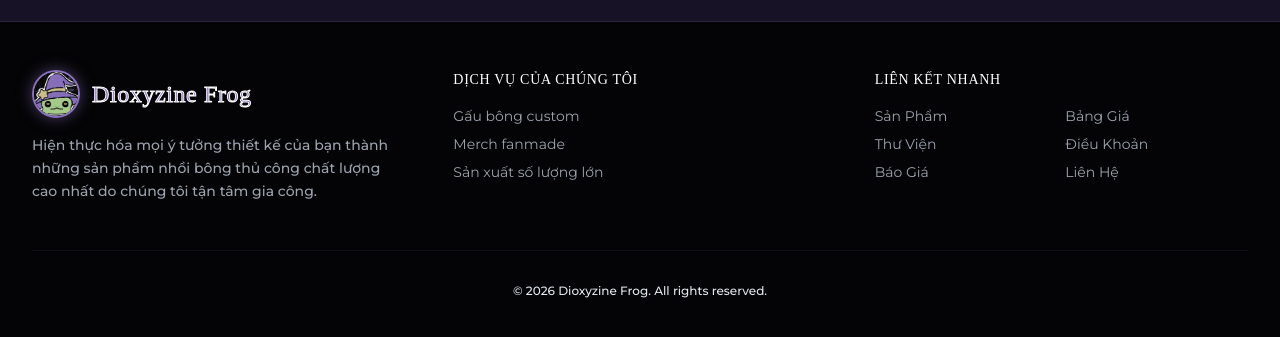
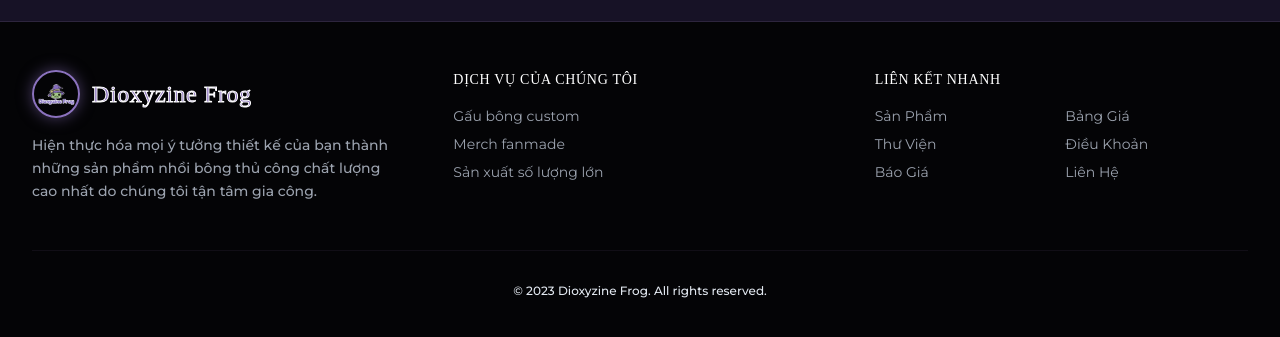
Before and after one commit to NhatNguyen2407/Project, a React (Vite) app in the folder Working_Projects/Dioxyzine_Frog/: page / in a window 1280 px wide. Shown: the part 2389-2726 px from the top of the page. Built offline with nearby package versions, Linux system fonts and the light colour scheme; no server answers; a web font is replaced by a local one.

Commit message:
smol update (18.1)

```diff
--- a/Working_Projects/Dioxyzine_Frog/src/app/components/layout/Footer.jsx
+++ b/Working_Projects/Dioxyzine_Frog/src/app/components/layout/Footer.jsx
@@ -1,5 +1,8 @@
 import { Link } from 'react-router';
 import { useLanguage } from '../../context/LanguageContext';
+
+//import image
+import Logo from '../../../assets/Logo.png';
 
 export function Footer() {
   const { lang } = useLanguage();
@@ -15,7 +18,7 @@ export function Footer() {
             <Link to="/" className="flex items-center space-x-3 group w-fit">
               <div className="relative">
                 <img
-                  src="/src/assets/avatar.jpeg"
+                  src={Logo}
                   alt="Dioxyzine Frog"
                   className="w-12 h-12 rounded-full border-2 border-[var(--primary)] object-cover shadow-[0_0_15px_rgba(139,114,190,0.5)] group-hover:scale-105 transition-transform"
                 />
@@ -80,7 +83,7 @@ export function Footer() {
 
         {/* Bản Quyền */}
         <div className="mt-12 pt-8 border-t border-[var(--border)]/30 text-center text-xs text-[var(--muted-foreground)]">
-          <p>&copy; {currentYear} Dioxyzine Frog. All rights reserved.</p>
+          <p>&copy; {/*currentYear*/}2023 Dioxyzine Frog. All rights reserved.</p>
         </div>
       </div>
     </footer>
--- a/Working_Projects/Dioxyzine_Frog/src/app/pages/AboutContactPage.jsx
+++ b/Working_Projects/Dioxyzine_Frog/src/app/pages/AboutContactPage.jsx
@@ -100,7 +100,7 @@ export function AboutContactPage() {
             <a href="https://facebook.com/dioxyzinefrog" target="_blank" rel="noopener noreferrer" className="flex items-center gap-3 px-8 py-4 rounded-full bg-[#1877F2] text-white font-bold text-lg hover:scale-105 transition-transform shadow-lg">
               <Facebook className="w-6 h-6" /> Facebook
             </a>
-            <a href="https://www.instagram.com/dioxyzinefrog.print/" target="_blank" rel="noopener noreferrer" className="flex items-center gap-3 px-8 py-4 rounded-full bg-gradient-to-r from-[#F58529] via-[#DD2A7B] to-[#8134AF] text-white font-bold text-lg hover:scale-105 transition-transform shadow-lg">
+            <a href="https://instagram.com/dioxyzinefrog.print/" className="flex items-center gap-3 px-8 py-4 rounded-full bg-gradient-to-r from-[#F58529] via-[#DD2A7B] to-[#8134AF] text-white font-bold text-lg hover:scale-105 transition-transform shadow-lg">
               <Instagram className="w-6 h-6" /> Instagram
             </a>
           </div>
```
